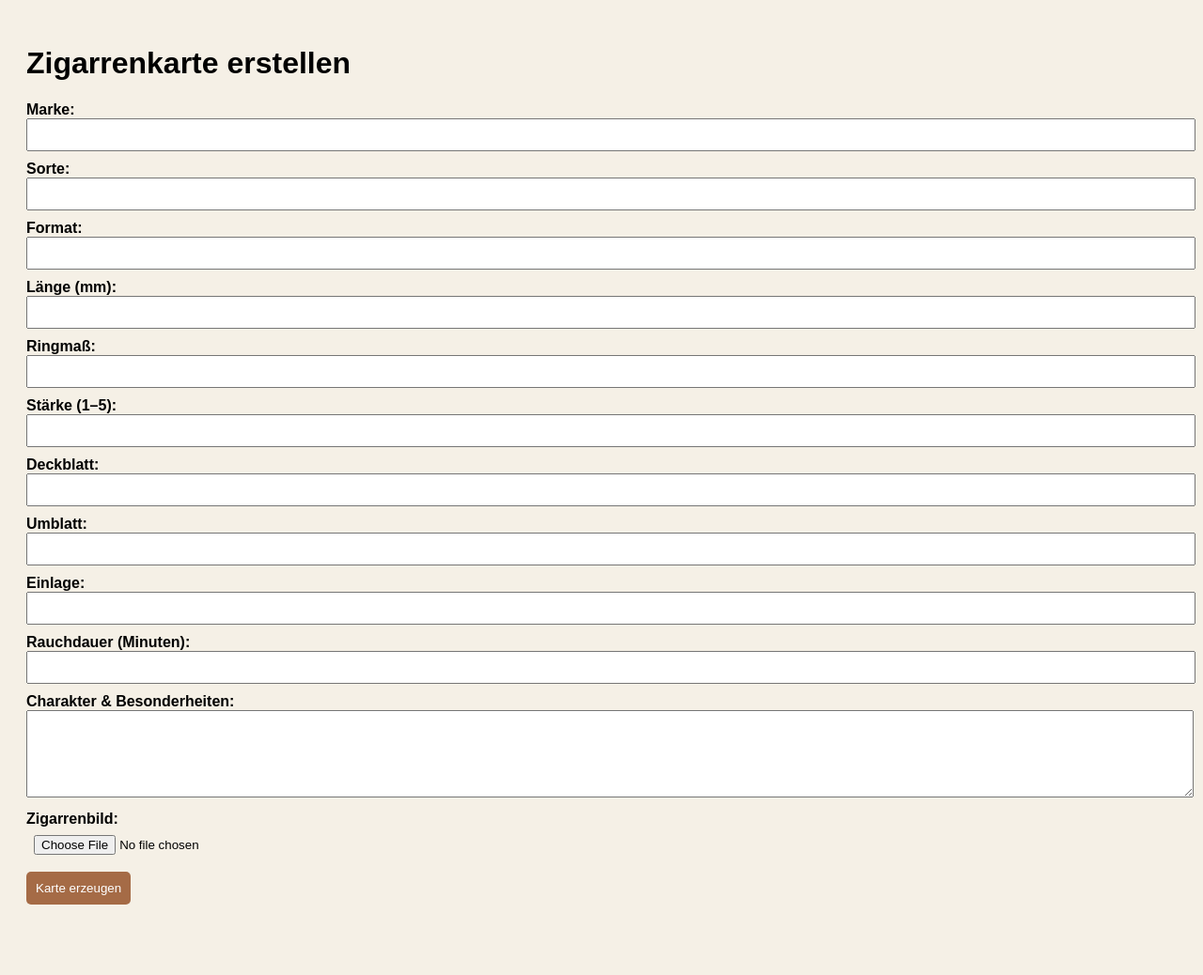
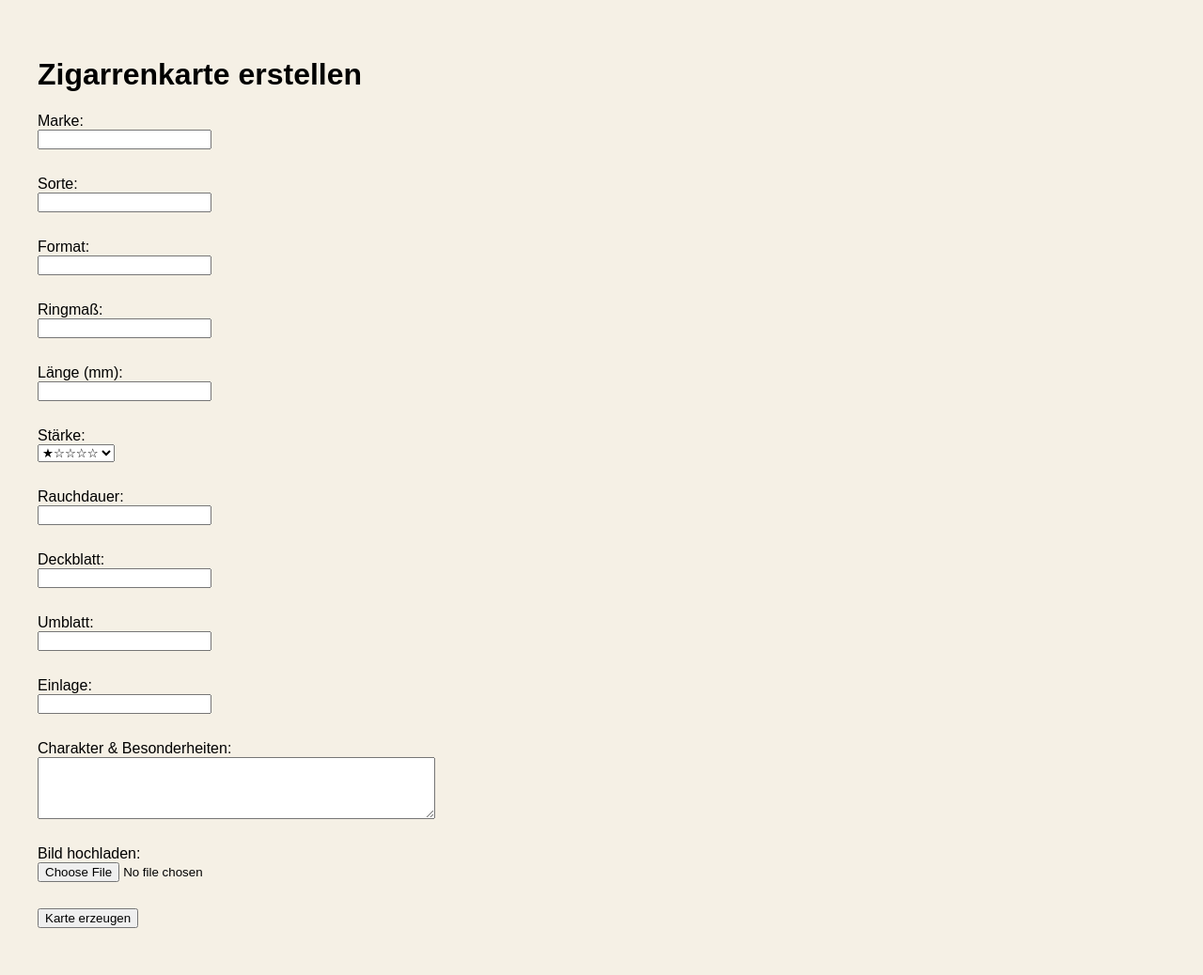
Before and after one commit to Furzgaskrieger/zigarrenkarten-app, a Flask app: page / in a window 1280 px wide. Shown: the whole page at 94% size. Before the commit the page ends 963 px from the top, so only its background shows below. Run offline with Flask 3, Linux system fonts and the light colour scheme.

Commit message:
Update: Ringmaß, Länge, Deckblatt/Umblatt/Einlage integriert

```diff
--- a/zigarrenkarte/app.py
+++ b/zigarrenkarte/app.py
@@ -52,42 +52,24 @@ def index():
         draw.rectangle([(20, 115), (card_width - 20, 190)], fill=(255, 255, 255), outline=sortenrahmen, width=4)
         draw.text((card_width // 2 - 160, 130), sorte, fill="black", font=font_medium)
 
-        x, y = 40, 210
-        draw.text((x, y), f"Format:", fill=text_black, font=font_medium)
-        y += 40
-        draw.text((x, y), f"{format_} – {laenge} mm / {ringmass} Ringmaß", fill=text_black, font=font_small)
-        y += 60
+        x_text, y_text = 40, 210
+        lines = [
+            ("Format:", f"{format_} – {ringmass} × {laenge} mm"),
+            ("Stärke:", "★" * staerke + "☆" * (5 - staerke)),
+            ("Rauchdauer:", f"{dauer} Minuten"),
+            ("Deckblatt:", deckblatt),
+            ("Umblatt:", umblatt),
+            ("Einlage:", einlage),
+            ("Charakter & Besonderheiten:", beschreibung),
+        ]
 
-        draw.text((x, y), "Stärke:", fill=text_black, font=font_medium)
-        y += 40
-        draw.text((x, y), "★" * staerke + "☆" * (5 - staerke), fill=text_black, font=font_small)
-        y += 60
+        for title, value in lines:
+            draw.text((x_text, y_text), title, fill="black", font=font_medium)
+            y_text += 40
+            draw.text((x_text, y_text), value, fill="black", font=font_small)
+            y_text += 50
 
-        draw.text((x, y), "Rauchdauer:", fill=text_black, font=font_medium)
-        y += 40
-        draw.text((x, y), f"{dauer} Minuten", fill=text_black, font=font_small)
-        y += 60
-
-        draw.text((x, y), "Herstellung:", fill=text_black, font=font_medium)
-        y += 40
-        draw.text((x, y), f"Deckblatt: {deckblatt}", fill=text_black, font=font_small)
-        y += 35
-        draw.text((x, y), f"Umblatt: {umblatt}", fill=text_black, font=font_small)
-        y += 35
-        draw.text((x, y), f"Einlage: {einlage}", fill=text_black, font=font_small)
-        y += 60
-
-        draw.text((x, y), "Charakter & Besonderheiten:", fill=text_black, font=font_medium)
-        y += 40
-        lines = beschreibung.split("\n")
-        for line in lines:
-            draw.text((x, y), line, fill=text_black, font=font_small)
-            y += 35
-
-        if cigar_img:
-            cigar_img = cigar_img.resize((200, 800))
-            img.paste(cigar_img, (card_width - 220, 250), cigar_img)
-
+        img.paste(cigar_img.resize((250, 700)), (card_width - 290, 300))
         img.save(path)
         return send_from_directory(app.config["UPLOAD_FOLDER"], filename)
 
--- a/zigarrenkarte/static/style.css
+++ b/zigarrenkarte/static/style.css
@@ -1,28 +1 @@
-body {
-    font-family: sans-serif;
-    background-color: #f5f0e6;
-    padding: 20px;
-}
-
-input, textarea, select {
-    width: 100%;
-    padding: 8px;
-    margin-bottom: 10px;
-}
-
-label {
-    font-weight: bold;
-}
-
-button {
-    background-color: #a56b46;
-    color: white;
-    padding: 10px;
-    border: none;
-    border-radius: 5px;
-    cursor: pointer;
-}
-
-button:hover {
-    background-color: #8c5533;
-}
+body { font-family: sans-serif; background: #f5f0e5; padding: 2em; } input, textarea, select { margin-bottom: 10px; display: block; }
--- a/zigarrenkarte/templates/index.html
+++ b/zigarrenkarte/templates/index.html
@@ -1,25 +1,34 @@
-<!doctype html>
+<!DOCTYPE html>
 <html>
 <head>
-    <title>Zigarrenkarte erstellen</title>
+    <meta charset="utf-8">
+    <title>Zigarrenkarte</title>
     <link rel="stylesheet" href="/static/style.css">
 </head>
 <body>
     <h1>Zigarrenkarte erstellen</h1>
     <form method="post" enctype="multipart/form-data">
-        <label>Marke:</label><input name="marke"><br>
-        <label>Sorte:</label><input name="sorte"><br>
-        <label>Format:</label><input name="format"><br>
-        <label>Länge (mm):</label><input name="laenge"><br>
-        <label>Ringmaß:</label><input name="ringmass"><br>
-        <label>Stärke (1–5):</label><input type="number" name="staerke" min="1" max="5"><br>
-        <label>Deckblatt:</label><input name="deckblatt"><br>
-        <label>Umblatt:</label><input name="umblatt"><br>
-        <label>Einlage:</label><input name="einlage"><br>
-        <label>Rauchdauer (Minuten):</label><input name="dauer"><br>
-        <label>Charakter & Besonderheiten:</label><textarea name="beschreibung" rows="5"></textarea><br>
-        <label>Zigarrenbild:</label><input type="file" name="bild"><br>
-        <button type="submit">Karte erzeugen</button>
+        Marke: <input type="text" name="marke"><br>
+        Sorte: <input type="text" name="sorte"><br>
+        Format: <input type="text" name="format"><br>
+        Ringmaß: <input type="text" name="ringmass"><br>
+        Länge (mm): <input type="text" name="laenge"><br>
+        Stärke:<br>
+        <select name="staerke">
+            <option value="1">★☆☆☆☆</option>
+            <option value="2">★★☆☆☆</option>
+            <option value="3">★★★☆☆</option>
+            <option value="4">★★★★☆</option>
+            <option value="5">★★★★★</option>
+        </select><br>
+        Rauchdauer: <input type="text" name="dauer"><br>
+        Deckblatt: <input type="text" name="deckblatt"><br>
+        Umblatt: <input type="text" name="umblatt"><br>
+        Einlage: <input type="text" name="einlage"><br>
+        Charakter & Besonderheiten:<br>
+        <textarea name="beschreibung" rows="4" cols="50"></textarea><br>
+        Bild hochladen: <input type="file" name="bild"><br>
+        <input type="submit" value="Karte erzeugen">
     </form>
 </body>
 </html>
```
Also changed, not shown: zigarrenkarte/utils/image_tools.py (+4 -14 lines), zigarrenkarte/requirements.txt (line endings or trailing spaces), 3 other files.
